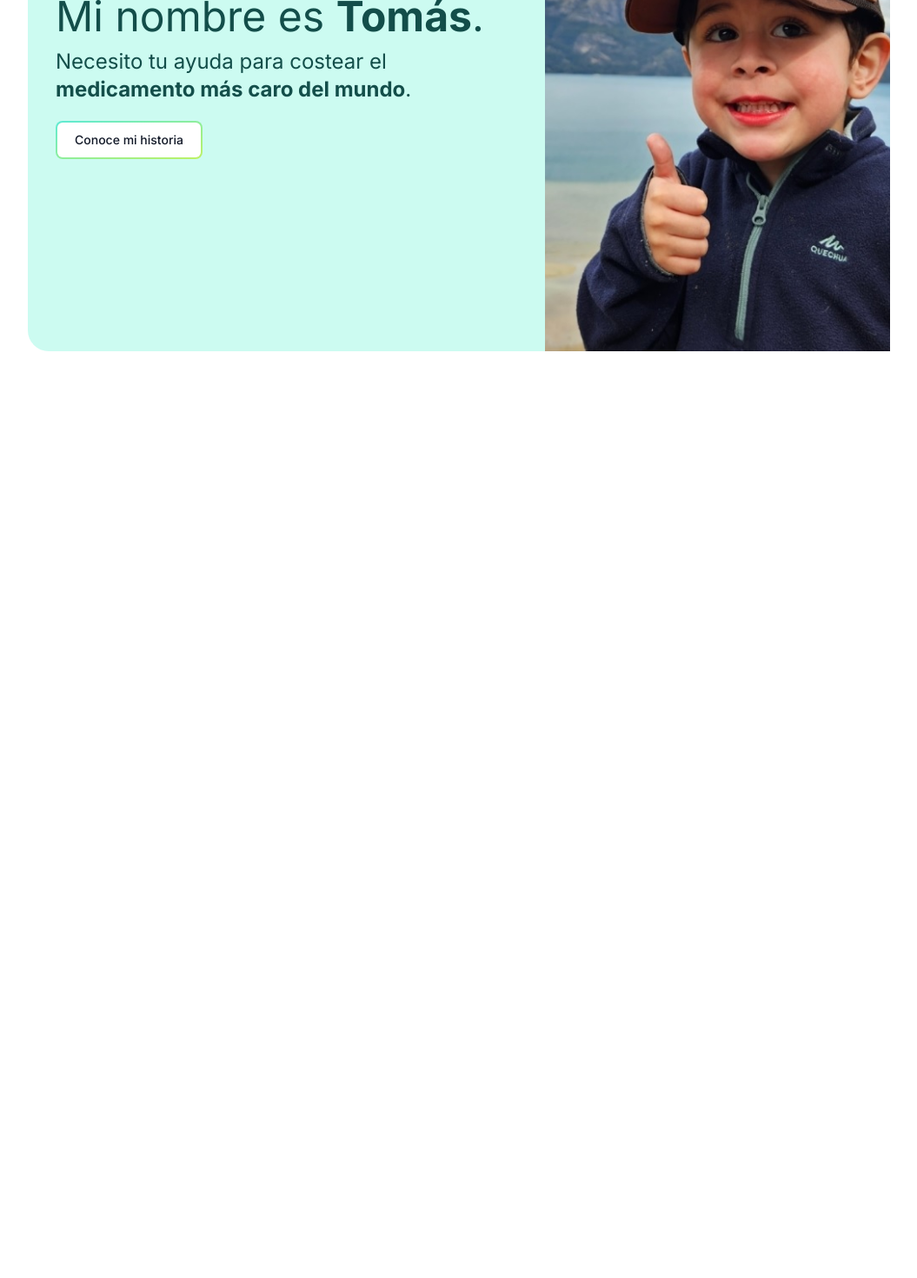
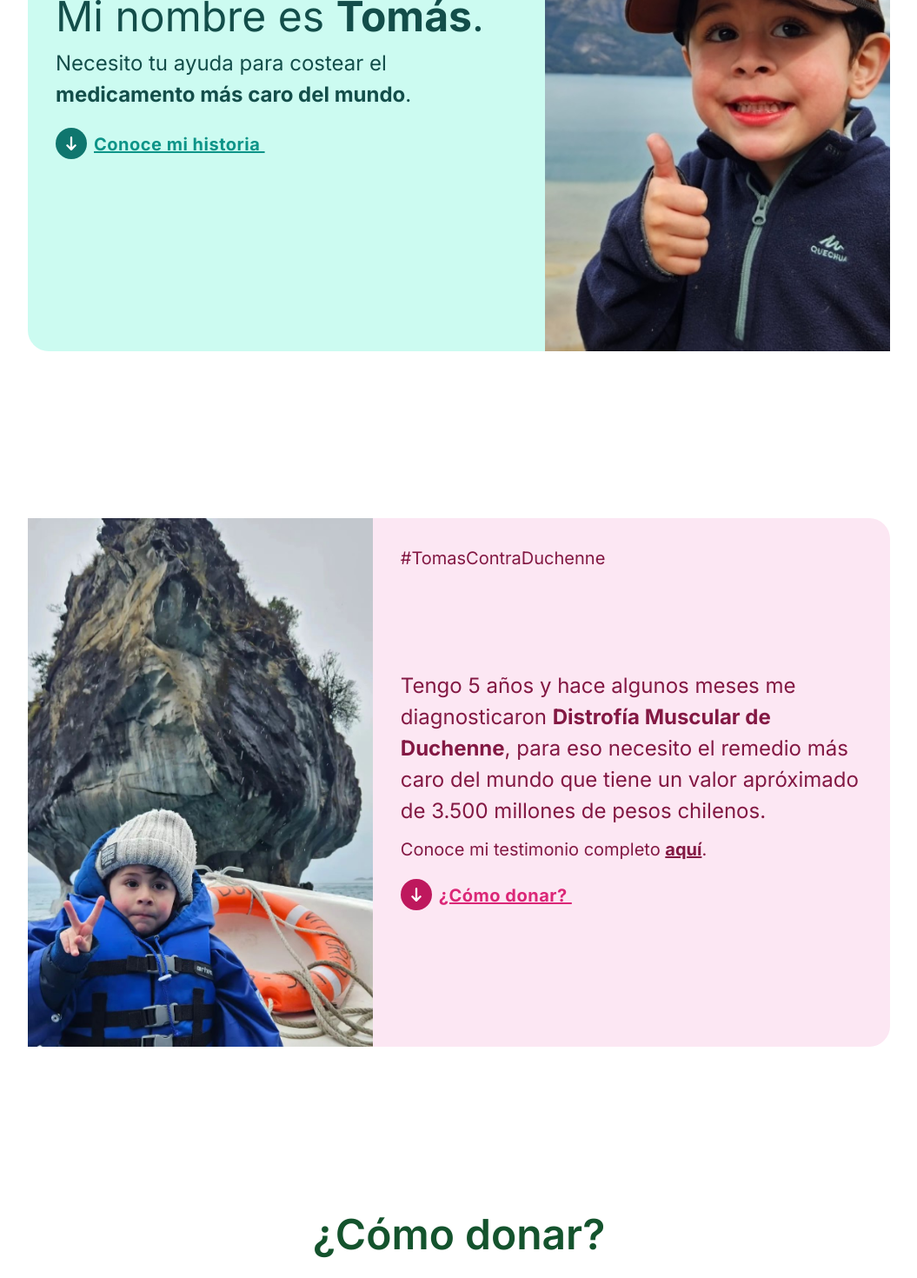
Before and after one commit to dalvaradotey/tomas, a Next.js app: page / in a window 1280 px wide. Shown: the part 300-1770 px from the top of the page at 87% size, without its empty margins (112-1167 px from the left). Before the commit the page ends 800 px from the top, so only its background shows below. Built offline with nearby package versions, Linux system fonts and the light colour scheme.

Commit message:
ADD: sección de about y medios de donación

```diff
--- a/src/app/page.tsx
+++ b/src/app/page.tsx
@@ -1,10 +1,14 @@
+import About from '@/components/About'
 import Hero from '@/components/Hero'
+import Methods from '@/components/Methods'
 import Image from 'next/image'
 
 export default function Home() {
   return (
     <>
       <Hero />
+      <About />
+      <Methods />
     </>
   )
 }
--- /dev/null
+++ b/src/components/About.tsx
@@ -0,0 +1,38 @@
+import Image from 'next/image'
+import Tomas from '../../public/tomas-catedrales.jpg';
+
+export default function About() {
+  return (
+    <div className="px-8 py-24 md:px-36 h-screen text-pink-900">
+      <div className="rounded-3xl md:flex bg-pink-100 h-full">
+        <div className="md:w-2/5">
+          <div className="relative snap-center fill-img bg-cover h-full">
+            <Image
+              src={Tomas}
+              fill={true}
+              className="object-cover"
+              alt=""
+              quality={100}
+            />
+          </div>
+        </div>
+        <div className="relative md:w-3/5">
+          <p className="p-8 text-xl">#TomasContraDuchenne</p>
+          <div className="align-middle px-8" style={{ paddingTop: '12%' }}>
+            <p className="text-2xl mt-3 leading-9">Tengo 5 años y hace algunos meses me diagnosticaron <span className="font-bold">Distrofía Muscular de Duchenne</span>, para eso necesito el remedio más caro del mundo que tiene un valor apróximado de 3.500 millones de pesos chilenos.</p>
+            <p className="text-xl mt-3">Conoce mi testimonio completo <span className="font-bold underline">aquí</span>.</p>
+            <button className="pt-5">
+              <div className="text-white bg-pink-700 hover:bg-pink-800 focus:ring-4 focus:outline-none focus:ring-pink-300 font-medium rounded-full text-sm p-2.5 text-center inline-flex items-center me-2 dark:bg-pink-600 dark:hover:bg-pink-700 dark:focus:ring-pink-800">
+                <svg className="w-4 h-4" aria-hidden="true" xmlns="http://www.w3.org/2000/svg" fill="none" viewBox="0 0 10 14">
+                <path stroke="currentColor" strokeLinecap="round" strokeLinejoin="round" strokeWidth="2" d="M5 1v12m0 0 4-4m-4 4L1 9"/>
+                </svg>
+                <span className="sr-only">Icon description</span>
+              </div>
+              <span className="text-xl underline font-bold tracking-wide leading-5 text-pink-600">¿Cómo donar?&nbsp;</span>
+            </button>
+          </div>
+        </div>
+      </div>
+    </div>
+  )
+}
--- a/src/components/Hero.tsx
+++ b/src/components/Hero.tsx
@@ -9,11 +9,15 @@ export default function Hero() {
           <p className="p-8 text-xl">#TomasContraDuchenne</p>
           <div className="align-middle px-8" style={{ paddingTop: '18%' }}>
             <span className="text-5xl">Mi nombre es <span className="font-bold">Tomás</span>.</span>
-            <h1 className="text-2xl mt-3">Necesito tu ayuda para costear el <span className="font-bold">medicamento más caro del mundo</span>.</h1>
-            <button className="mt-5 relative inline-flex items-center justify-center p-0.5 mb-2 me-2 overflow-hidden text-sm font-medium text-gray-900 rounded-lg group bg-gradient-to-br from-teal-300 to-lime-300 group-hover:from-teal-300 group-hover:to-lime-300 dark:text-white dark:hover:text-gray-900 focus:ring-4 focus:outline-none focus:ring-lime-200 dark:focus:ring-lime-800">
-              <span className="relative px-5 py-2.5 transition-all ease-in duration-75 bg-white dark:bg-gray-900 rounded-md group-hover:bg-opacity-0">
-                Conoce mi historia
-              </span>
+            <h1 className="text-2xl mt-3 leading-9">Necesito tu ayuda para costear el <span className="font-bold">medicamento más caro del mundo</span>.</h1>
+            <button className="pt-5">
+              <div className="text-white bg-teal-700 hover:bg-teal-800 focus:ring-4 focus:outline-none focus:ring-teal-300 font-medium rounded-full text-sm p-2.5 text-center inline-flex items-center me-2 dark:bg-teal-600 dark:hover:bg-teal-700 dark:focus:ring-teal-800">
+                <svg className="w-4 h-4" aria-hidden="true" xmlns="http://www.w3.org/2000/svg" fill="none" viewBox="0 0 10 14">
+                <path stroke="currentColor" strokeLinecap="round" strokeLinejoin="round" strokeWidth="2" d="M5 1v12m0 0 4-4m-4 4L1 9"/>
+                </svg>
+                <span className="sr-only">Icon description</span>
+              </div>
+              <span className="text-xl underline font-bold tracking-wide leading-5 text-teal-600">Conoce mi historia&nbsp;</span>
             </button>
           </div>
         </div>
--- /dev/null
+++ b/src/components/Methods.tsx
@@ -0,0 +1,10 @@
+import Image from 'next/image'
+import Tomas from '../../public/tomas-catedrales.jpg';
+
+export default function Methods() {
+  return (
+    <div className="px-8 py-24 md:px-36 h-screen text-green-900">
+      <h2 className="text-5xl font-semibold text-center">¿Cómo donar?</h2>
+    </div>
+  )
+}
```
Also changed, not shown: public/tomas-catedrales.jpg (added).
